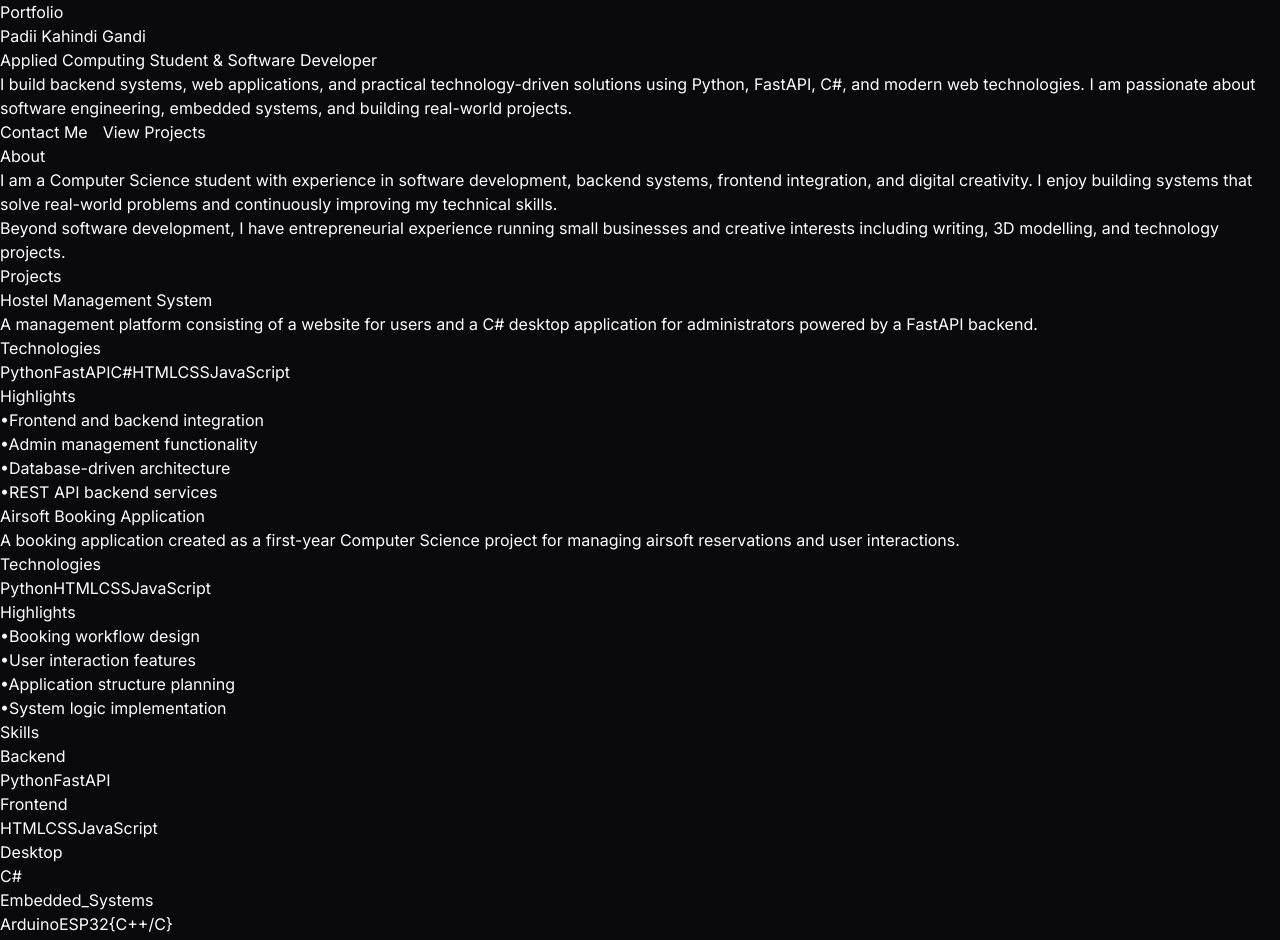
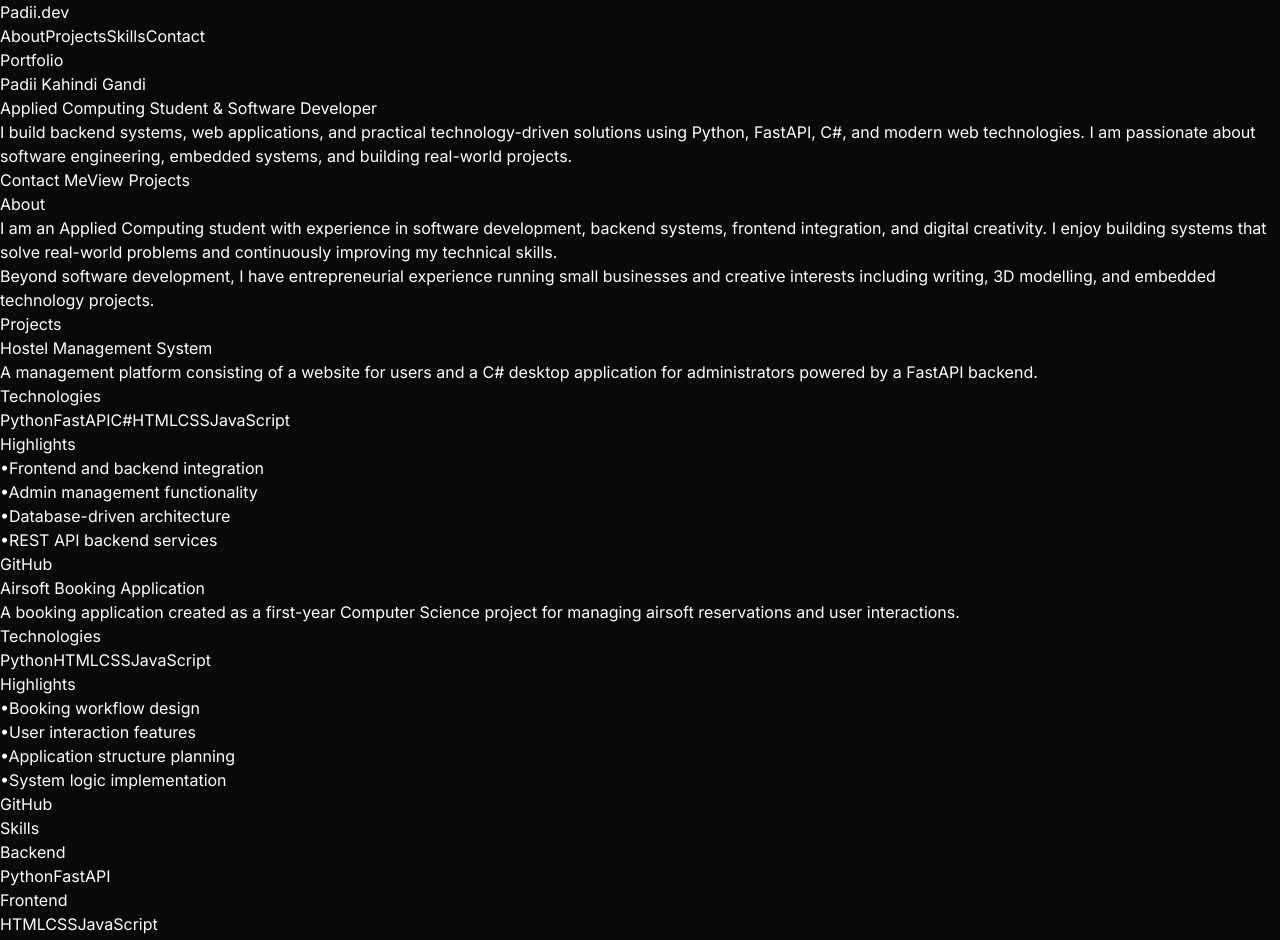
Before and after one commit to famousaj/padii-portfolio, a React (Vite) app: page / in a window 1280 px wide. Shown: the top 940 px of the page. Built offline with nearby package versions, Linux system fonts and the light colour scheme.

Commit message:
Update files and add new features

```diff
--- a/src/App.jsx
+++ b/src/App.jsx
@@ -5,6 +5,8 @@ export default function Portfolio() {
       description:
         "A management platform consisting of a website for users and a C# desktop application for administrators powered by a FastAPI backend.",
       tech: ["Python", "FastAPI", "C#", "HTML", "CSS", "JavaScript"],
+      github: "https://github.com/famousaj/hostel-finder.git",
+      demo: "#",
       features: [
         "Frontend and backend integration",
         "Admin management functionality",
@@ -17,6 +19,8 @@ export default function Portfolio() {
       description:
         "A booking application created as a first-year Computer Science project for managing airsoft reservations and user interactions.",
       tech: ["Python", "HTML", "CSS", "JavaScript"],
+      github: "https://github.com/YOUR_USERNAME/airsoft-booking-app",
+      demo: "#",
       features: [
         "Booking workflow design",
         "User interaction features",
@@ -30,29 +34,56 @@ export default function Portfolio() {
     Backend: ["Python", "FastAPI"],
     Frontend: ["HTML", "CSS", "JavaScript"],
     Desktop: ["C#"],
-    Embedded_Systems: ["Arduino", "ESP32","{C++/C}"],
-    Tools: ["GitHub ", "Supabase ", "VS Code"],
+    Embedded_Systems: ["Arduino", "ESP32", "C/C++"],
+    Tools: ["Git", "GitHub", "Supabase", "VS Code"],
     Creative: ["Video Editing", "3D Modelling"],
   };
 
   return (
-    <div className="min-h-screen bg-white text-gray-900">
+    <div className="min-h-screen bg-zinc-950 text-white">
+      {/* Navbar */}
+      <nav className="sticky top-0 z-50 backdrop-blur-md bg-zinc-950/80 border-b border-white/10">
+        <div className="max-w-6xl mx-auto px-6 py-4 flex justify-between items-center">
+          <h1 className="text-xl font-bold tracking-wide">
+            Padii.dev
+          </h1>
+
+          <div className="hidden md:flex gap-6 text-sm text-gray-300">
+            <a href="#about" className="hover:text-white transition">
+              About
+            </a>
+
+            <a href="#projects" className="hover:text-white transition">
+              Projects
+            </a>
+
+            <a href="#skills" className="hover:text-white transition">
+              Skills
+            </a>
+
+            <a href="#contact" className="hover:text-white transition">
+              Contact
+            </a>
+          </div>
+        </div>
+      </nav>
+
       {/* Hero Section */}
-      <section className="max-w-6xl mx-auto px-6 py-20">
-        <div className="space-y-6">
-          <p className="text-sm font-semibold tracking-[0.25em] text-gray-500 uppercase">
+      <section className="max-w-6xl mx-auto px-6 py-28">
+        <div className="space-y-8">
+          <p className="text-sm font-semibold tracking-[0.25em] text-violet-400 uppercase">
             Portfolio
           </p>
 
-          <h1 className="text-5xl md:text-6xl font-bold leading-tight">
+          <h1 className="text-5xl md:text-7xl font-extrabold leading-tight max-w-4xl">
             Padii Kahindi Gandi
           </h1>
 
-          <h2 className="text-2xl md:text-3xl text-gray-600 font-medium">
+          <h2 className="text-2xl md:text-3xl text-gray-400 font-medium">
             Applied Computing Student & Software Developer
           </h2>
 
-          <p className="max-w-3xl text-lg text-gray-700 leading-relaxed">
+          <p className="max-w-3xl text-lg text-gray-400 leading-relaxed">
             I build backend systems, web applications, and practical
             technology-driven solutions using Python, FastAPI, C#, and modern
             web technologies. I am passionate about software engineering,
@@ -62,15 +93,14 @@ export default function Portfolio() {
           <div className="flex flex-wrap gap-4 pt-4">
             <a
               href="mailto:padiiamamea0@gmail.com"
-              className="px-6 py-3 rounded-2xl bg-black text-white font-medium shadow-sm hover:scale-105 transition"
-              style={{ marginRight: 15 }}
+              className="px-6 py-3 rounded-2xl bg-violet-600 hover:bg-violet-500 text-white font-medium shadow-lg shadow-violet-600/20 transition"
             >
               Contact Me
             </a>
 
             <a
               href="#projects"
-              className="px-6 py-3 rounded-2xl border border-gray-300 font-medium hover:bg-gray-100 transition"
+              className="px-6 py-3 rounded-2xl border border-white/10 hover:bg-white/5 transition"
             >
               View Projects
             </a>
@@ -79,15 +109,18 @@ export default function Portfolio() {
       </section>
 
       {/* About */}
-      <section className="max-w-6xl mx-auto px-6 py-12">
-        <div className="grid md:grid-cols-3 gap-8 items-start">
+      <section
+        id="about"
+        className="max-w-6xl mx-auto px-6 py-20"
+      >
+        <div className="grid md:grid-cols-3 gap-10 items-start">
           <div>
-            <h3 className="text-3xl font-bold">About</h3>
+            <h3 className="text-4xl font-bold">About</h3>
           </div>
 
-          <div className="md:col-span-2 space-y-4 text-gray-700 leading-relaxed text-lg">
+          <div className="md:col-span-2 space-y-6 text-gray-400 leading-relaxed text-lg">
             <p>
-              I am a Computer Science student with experience in software
+              I am an Applied Computing student with experience in software
               development, backend systems, frontend integration, and digital
               creativity. I enjoy building systems that solve real-world
               problems and continuously improving my technical skills.
@@ -96,7 +129,7 @@ export default function Portfolio() {
             <p>
               Beyond software development, I have entrepreneurial experience
               running small businesses and creative interests including writing,
-              3D modelling, and technology projects.
+              3D modelling, and embedded technology projects.
             </p>
           </div>
         </div>
@@ -105,38 +138,43 @@ export default function Portfolio() {
       {/* Projects */}
       <section
         id="projects"
-        className="max-w-6xl mx-auto px-6 py-16"
+        className="max-w-6xl mx-auto px-6 py-20"
       >
-        <div className="flex items-center justify-between mb-10">
-          <h3 className="text-3xl font-bold">Projects</h3>
-          <div className="h-px bg-gray-300 flex-1 ml-6" />
+        <div className="flex items-center gap-6 mb-12">
+          <h3 className="text-4xl font-bold whitespace-nowrap">
+            Projects
+          </h3>
+
+          <div className="h-px bg-white/10 w-full" />
         </div>
 
         <div className="grid md:grid-cols-2 gap-8">
           {projects.map((project, index) => (
             <div
               key={index}
-              className="border border-gray-200 rounded-3xl p-8 shadow-sm hover:shadow-lg transition bg-white"
+              className="rounded-3xl border border-white/10 bg-white/5 backdrop-blur-sm p-8 hover:border-violet-500/40 hover:shadow-2xl hover:shadow-violet-500/10 transition duration-300"
             >
-              <div className="space-y-5">
+              <div className="space-y-6">
                 <div>
-                  <h4 className="text-2xl font-bold mb-3">
+                  <h4 className="text-2xl font-bold mb-4">
                     {project.title}
                   </h4>
 
-                  <p className="text-gray-700 leading-relaxed">
+                  <p className="text-gray-400 leading-relaxed">
                     {project.description}
                   </p>
                 </div>
 
                 <div>
-                  <h5 className="font-semibold mb-3">Technologies</h5>
+                  <h5 className="font-semibold mb-3 text-white">
+                    Technologies
+                  </h5>
 
                   <div className="flex flex-wrap gap-2">
                     {project.tech.map((item, i) => (
                       <span
                         key={i}
-                        className="px-3 py-1 rounded-full bg-gray-100 text-sm"
+                        className="px-3 py-1 rounded-full bg-violet-500/10 border border-violet-500/20 text-violet-300 text-sm"
                       >
                         {item}
                       </span>
@@ -145,16 +183,31 @@ export default function Portfolio() {
                 </div>
 
                 <div>
-                  <h5 className="font-semibold mb-3">Highlights</h5>
+                  <h5 className="font-semibold mb-3 text-white">
+                    Highlights
+                  </h5>
 
-                  <ul className="space-y-2 text-gray-700">
+                  <ul className="space-y-2 text-gray-400">
                     {project.features.map((feature, i) => (
-                      <li key={i} className="flex gap-2">
-                        <span>•</span>
+                      <li key={i} className="flex gap-3">
+                        <span className="text-violet-400">•</span>
                         <span>{feature}</span>
                       </li>
                     ))}
                   </ul>
+                </div>
+
+                <div className="flex gap-4 pt-2">
+                  <a
+                    href={project.github}
+                    target="_blank"
+                    rel="noopener noreferrer"
+                    className="px-5 py-2 rounded-xl bg-white text-black font-medium hover:scale-105 transition"
+                  >
+                    GitHub
+                  </a>
+
+
                 </div>
               </div>
             </div>
@@ -163,25 +216,33 @@ export default function Portfolio() {
       </section>
 
       {/* Skills */}
-      <section className="max-w-6xl mx-auto px-6 py-16">
-        <div className="flex items-center justify-between mb-10">
-          <h3 className="text-3xl font-bold">Skills</h3>
-          <div className="h-px bg-gray-300 flex-1 ml-6" />
+      <section
+        id="skills"
+        className="max-w-6xl mx-auto px-6 py-20"
+      >
+        <div className="flex items-center gap-6 mb-12">
+          <h3 className="text-4xl font-bold whitespace-nowrap">
+            Skills
+          </h3>
+
+          <div className="h-px bg-white/10 w-full" />
         </div>
 
         <div className="grid md:grid-cols-2 lg:grid-cols-3 gap-6">
           {Object.entries(skills).map(([category, items], index) => (
             <div
               key={index}
-              className="rounded-3xl border border-gray-200 p-6 bg-gray-50"
+              className="rounded-3xl border border-white/10 bg-white/5 p-6"
             >
-              <h4 className="text-xl font-semibold mb-4">{category}</h4>
+              <h4 className="text-xl font-semibold mb-5">
+                {category.replace("_", " ")}
+              </h4>
 
               <div className="flex flex-wrap gap-2">
                 {items.map((skill, i) => (
                   <span
                     key={i}
-                    className="px-3 py-2 rounded-xl bg-white border border-gray-200 text-sm"
+                    className="px-3 py-2 rounded-xl bg-zinc-900 border border-white/10 text-sm text-gray-300"
                   >
                     {skill}
                   </span>
@@ -193,42 +254,53 @@ export default function Portfolio() {
       </section>
 
       {/* Experience */}
-      <section className="max-w-6xl mx-auto px-6 py-16">
-        <div className="flex items-center justify-between mb-10">
-          <h3 className="text-3xl font-bold">Experience & Entrepreneurship</h3>
-          <div className="h-px bg-gray-300 flex-1 ml-6" />
+      <section className="max-w-6xl mx-auto px-6 py-20">
+        <div className="flex items-center gap-6 mb-12">
+          <h3 className="text-4xl font-bold whitespace-nowrap">
+            Experience & Entrepreneurship
+          </h3>
+
+          <div className="h-px bg-white/10 w-full" />
         </div>
 
-        <div className="space-y-8">
-          <div className="border-l-4 border-black pl-6 space-y-2">
+        <div className="space-y-10">
+          <div className="border-l-2 border-violet-500 pl-6 space-y-2">
             <h4 className="text-2xl font-semibold">
               Computer Lab Representative
             </h4>
-            <p className="text-gray-600">St. Mary’s High School | 2021–2022</p>
-            <p className="text-gray-700 leading-relaxed">
+
+            <p className="text-violet-300">
+              St. Mary’s High School | 2021–2022
+            </p>
+
+            <p className="text-gray-400 leading-relaxed">
               Assisted in managing computer laboratory systems, supported
               practical sessions, and helped maintain proper equipment usage and
               organization.
             </p>
           </div>
 
-          <div className="border-l-4 border-black pl-6 space-y-2">
+          <div className="border-l-2 border-violet-500 pl-6 space-y-2">
             <h4 className="text-2xl font-semibold">
               Hotdog Sales Business
             </h4>
-            <p className="text-gray-600">2023–Present</p>
-            <p className="text-gray-700 leading-relaxed">
+
+            <p className="text-violet-300">2023–Present</p>
+
+            <p className="text-gray-400 leading-relaxed">
               Managed a small-scale food sales business involving customer
               service, inventory handling, and daily business operations.
             </p>
           </div>
 
-          <div className="border-l-4 border-black pl-6 space-y-2">
+          <div className="border-l-2 border-violet-500 pl-6 space-y-2">
             <h4 className="text-2xl font-semibold">
               Airsoft Equipment Business
             </h4>
-            <p className="text-gray-600">2024–2025</p>
-            <p className="text-gray-700 leading-relaxed">
+
+            <p className="text-violet-300">2024–2025</p>
+
+            <p className="text-gray-400 leading-relaxed">
               Managed promotion and sales of airsoft-related equipment while
               engaging with enthusiast communities and customers.
             </p>
@@ -237,21 +309,26 @@ export default function Portfolio() {
       </section>
 
       {/* Contact */}
-      <section className="max-w-6xl mx-auto px-6 py-20">
-        <div className="rounded-[2rem] bg-black text-white p-10 md:p-14">
+      <section
+        id="contact"
+        className="max-w-6xl mx-auto px-6 py-20"
+      >
+        <div className="rounded-[2rem] bg-gradient-to-br from-violet-600 to-purple-800 p-10 md:p-14 shadow-2xl shadow-violet-900/40">
           <div className="max-w-3xl space-y-6">
-            <h3 className="text-4xl font-bold">Let’s Connect</h3>
+            <h3 className="text-4xl font-bold">
+              Let’s Connect
+            </h3>
 
-            <p className="text-gray-300 text-lg leading-relaxed">
-              I am currently looking for internship opportunities, collaborative
-              projects, and opportunities to continue growing as a software
-              developer.
+            <p className="text-violet-100 text-lg leading-relaxed">
+              I am currently looking for internship opportunities,
+              collaborative projects, and opportunities to continue
+              growing as a software developer.
             </p>
 
-            <div className="space-y-2 text-lg">
+            <div className="space-y-3 text-lg">
               <p>Email: padiiamamea0@gmail.com</p>
               <p>Phone: +254 706 900 903</p>
-              <p>Location: Juja Kiambu, Kenya</p>
+              <p>Location: Juja, Kiambu, Kenya</p>
             </div>
           </div>
         </div>
```
